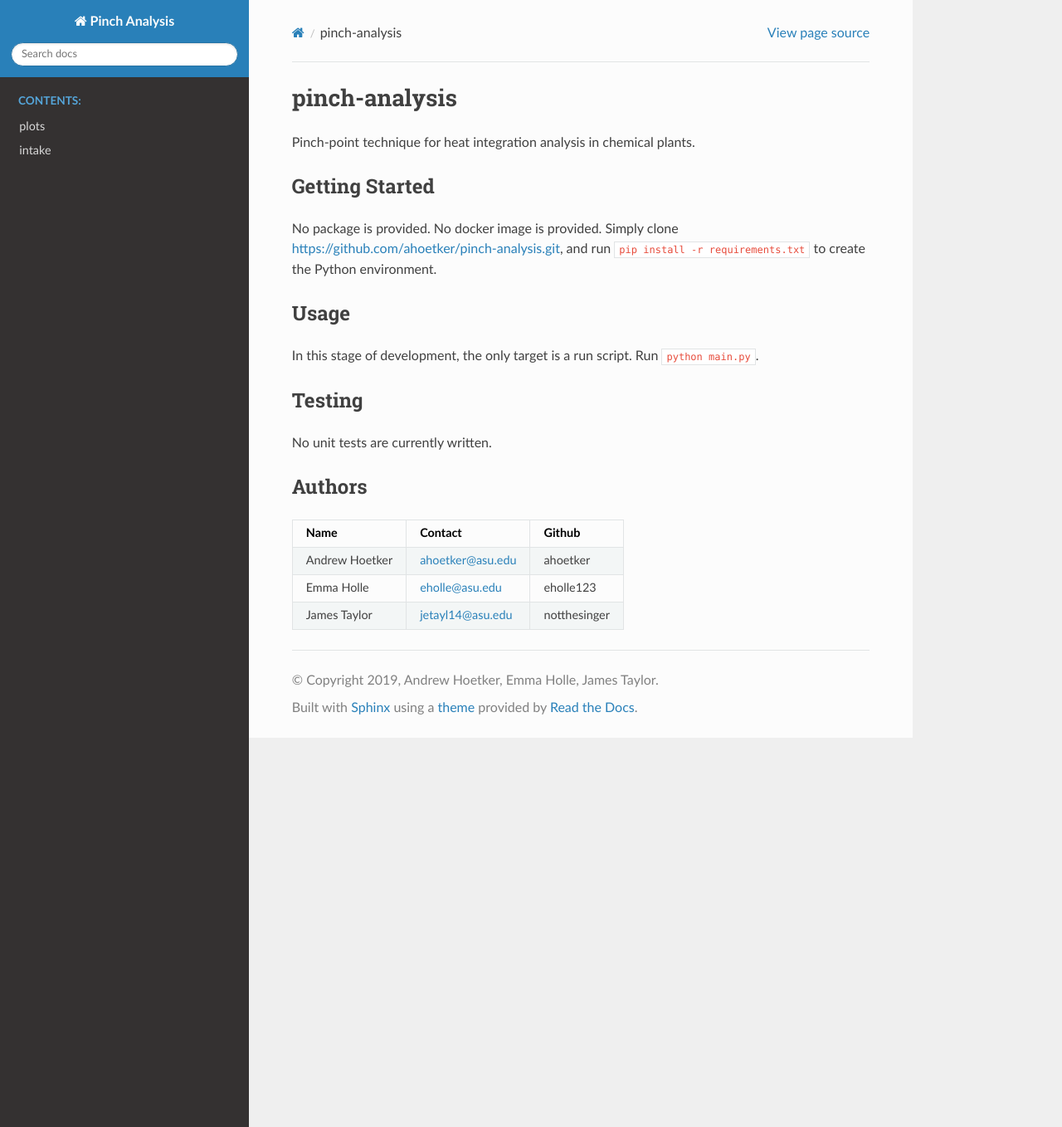
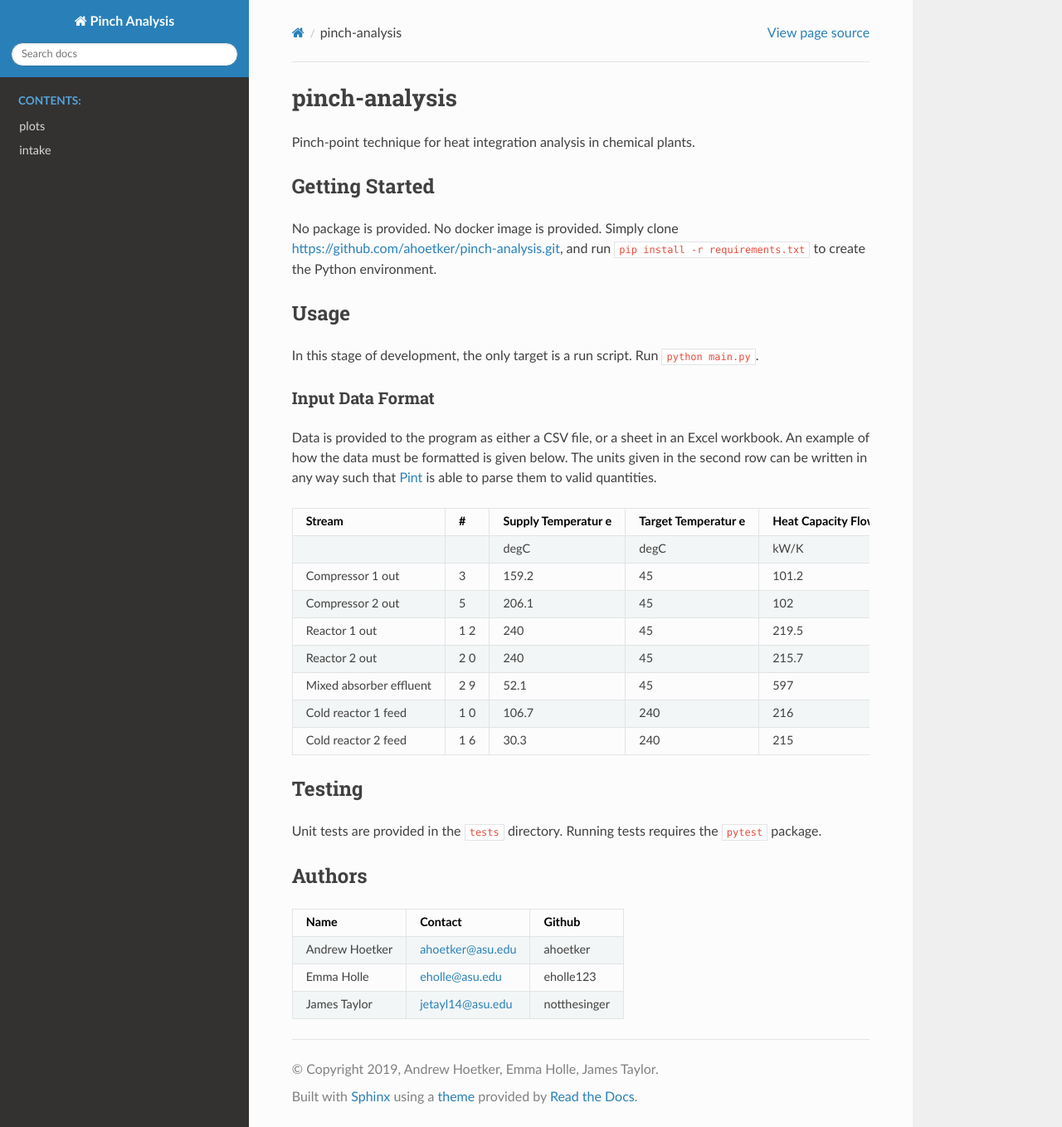
Before and after one commit to ahoetker/pinch-analysis, a Sphinx documentation site: the page built from docs/source/README.rst, in a window 1280 px wide and 1358 px high. Shown: the whole window at 83% size. Built offline with Sphinx 7.4.7 and the Read the Docs theme 2.0.0, drawn with Linux system fonts in a browser that asks for light colours.

Commit message:
add tests and packaging
Signed-off-by: ahoetker <ahoetker@me.com>

```diff
--- a/docs/source/README.rst
+++ b/docs/source/README.rst
@@ -16,10 +16,51 @@ Usage
 In this stage of development, the only target is a run script. Run
 ``python main.py``.
 
+Input Data Format
+~~~~~~~~~~~~~~~~~
+
+Data is provided to the program as either a CSV file, or a sheet in an
+Excel workbook. An example of how the data must be formatted is given
+below. The units given in the second row can be written in any way such
+that `Pint <https://pint.readthedocs.io/en/latest/pint-pandas.html>`__
+is able to parse them to valid quantities.
+
++---------------+---+------------+------------+---------------+-------+
+| Stream        | # | Supply     | Target     | Heat Capacity | Entha |
+|               |   | Temperatur | Temperatur | Flowrate      | lpy   |
+|               |   | e          | e          |               |       |
++===============+===+============+============+===============+=======+
+|               |   | degC       | degC       | kW/K          | MJ/ho |
+|               |   |            |            |               | ur    |
++---------------+---+------------+------------+---------------+-------+
+| Compressor 1  | 3 | 159.2      | 45         | 101.2         | 41605 |
+| out           |   |            |            |               | .3    |
++---------------+---+------------+------------+---------------+-------+
+| Compressor 2  | 5 | 206.1      | 45         | 102           | 59155 |
+| out           |   |            |            |               | .9    |
++---------------+---+------------+------------+---------------+-------+
+| Reactor 1 out | 1 | 240        | 45         | 219.5         | 15408 |
+|               | 2 |            |            |               | 9     |
++---------------+---+------------+------------+---------------+-------+
+| Reactor 2 out | 2 | 240        | 45         | 215.7         | 15142 |
+|               | 0 |            |            |               | 1.4   |
++---------------+---+------------+------------+---------------+-------+
+| Mixed         | 2 | 52.1       | 45         | 597           | 15259 |
+| absorber      | 9 |            |            |               | .3    |
+| effluent      |   |            |            |               |       |
++---------------+---+------------+------------+---------------+-------+
+| Cold reactor  | 1 | 106.7      | 240        | 216           | -1036 |
+| 1 feed        | 0 |            |            |               | 54.1  |
++---------------+---+------------+------------+---------------+-------+
+| Cold reactor  | 1 | 30.3       | 240        | 215           | -1623 |
+| 2 feed        | 6 |            |            |               | 07.8  |
++---------------+---+------------+------------+---------------+-------+
+
 Testing
 -------
 
-No unit tests are currently written.
+Unit tests are provided in the ``tests`` directory. Running tests
+requires the ``pytest`` package.
 
 Authors
 -------
--- a/requirements.txt
+++ b/requirements.txt
@@ -4,6 +4,7 @@ attrs==19.3.0
 Babel==2.7.0
 certifi==2019.9.11
 chardet==3.0.4
+Click==7.0
 cycler==0.10.0
 docutils==0.15.2
 idna==2.8
```
Also changed, not shown: other parts of requirements.txt (+1 -1 lines), setup.py (added, +12 -0 lines), .travis.yml (added), 4 other files.
